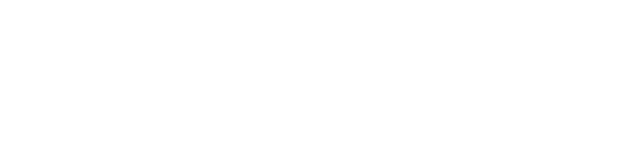
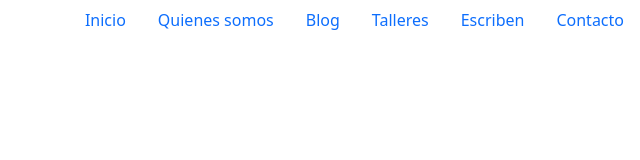
Before and after one commit to juambaledesma/proyectobootstrap, a plain HTML site: page index.html in a window 1280 px wide. Shown: the whole page, without its empty margins (640-1280 px from the left). Drawn offline with nearby package versions, Linux system fonts and the light colour scheme.

Commit message:
agrego header a index

```diff
--- a/index.html
+++ b/index.html
@@ -10,11 +10,28 @@
 </head>
 <body>
 
-
-
-
-
-
+    <header>
+        <ul class="nav justify-content-end">
+            <li class="nav-item">
+                <a class="nav-link" href="#">Inicio</a>
+            </li>
+            <li class="nav-item">
+                <a class="nav-link" href="pages/quienesomos.html">Quienes somos</a>
+            </li>
+            <li class="nav-item">
+                <a class="nav-link" href="pages/blog.html">Blog</a>
+            </li>
+            <li class="nav-item">
+                <a class="nav-link" href="pages/talleres.html">Talleres</a>
+            </li>
+            <li class="nav-item">
+                <a class="nav-link" href="pages/escriben.html">Escriben</a>
+            </li>
+            <li class="nav-item">
+                <a class="nav-link" href="pages/contacto.html">Contacto</a>
+            </li>
+        </ul>
+    </header>
 
 
 
```
